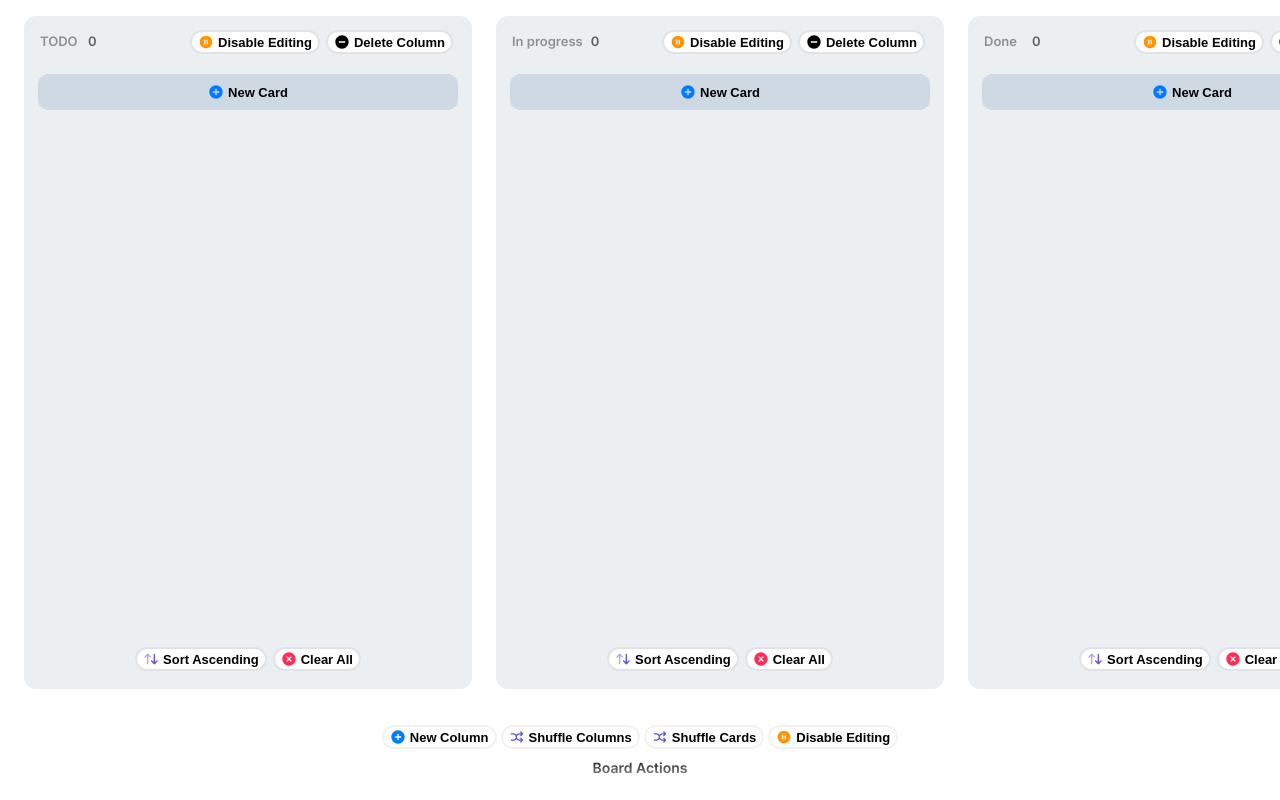
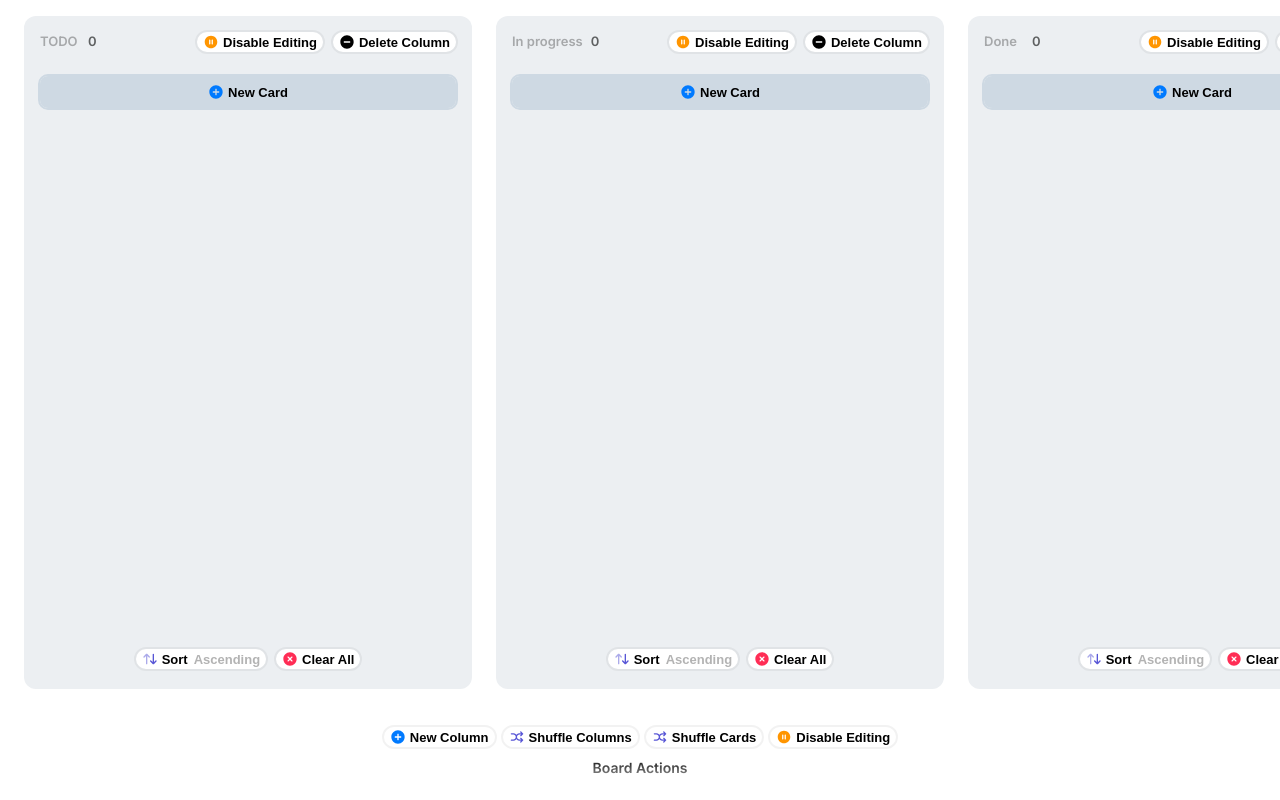
Before and after one commit to moskit33/kanban_board, a Vue app: page / in a window 1280 px wide. Built offline with nearby package versions, Linux system fonts and the light colour scheme.

Commit message:
fix column sorting, disable behavior and styles

```diff
--- a/src/components/Column.vue
+++ b/src/components/Column.vue
@@ -4,16 +4,17 @@
     <div class="column-header">
       <h3
         class="column-header__title"
+        :class="{ 'column-header__title--editing': isEditing }"
+        @click="startEditing"
         @keydown.enter.prevent="updateColumnTitle"
-        @blur="updateColumnTitle"
-        :contenteditable="!isDisabled"
+        :contenteditable="isEditing"
         ref="titleInput"
       >
         {{ column.title }}
       </h3>
       <span class="column-header__count">{{ column.cards.length }}</span>
       <BaseButton
-        class="column-header__button column-header__button--toggle-disable"
+        class="column-header__button column-header__button--toggle"
         :text="isDisabled ? 'Unlock Column' : 'Disable Editing'"
         :icon="isDisabled ? 'resume' : 'disable'"
         @click="toggleEditingDisabled"
@@ -28,10 +29,11 @@
     </div>
     <div class="cards-list">
       <Card
-        v-for="card in column.cards"
+        v-for="card in sortedCards"
         :key="card.id"
         :card="card"
         :columnId="column.id"
+        :isColumnDisabled="isDisabled"
       />
     </div>
     <BaseButton
@@ -43,11 +45,16 @@
     />
     <div class="column-actions">
       <BaseButton
-        :text="column.sortBy === 'asc' ? 'Sort Ascending' : 'Sort Descending'"
+        class="column-actions__button"
         icon="sort"
         :disabled="isDisabled"
-        @click="kanbanBoard.sortCards(column.id)"
-      />
+        @click="kanbanBoard.toggleSortBy(column.id)"
+      >
+        Sort
+        <span class="column-actions__button--sorting">{{
+          column.sortBy === "asc" ? "Ascending" : "Descending"
+        }}</span>
+      </BaseButton>
       <BaseButton
         text="Clear All"
         icon="clear"
@@ -59,7 +66,7 @@
 </template>
 
 <script setup>
-import { ref, onMounted, computed, inject } from "vue";
+import { ref, computed, inject, watch, nextTick } from "vue";
 import BaseButton from "./BaseButton.vue";
 import Card from "./Card.vue";
 import { useDragAndDrop } from "../composables/useDragAndDrop.js";
@@ -76,15 +83,36 @@ const kanbanBoard = inject("kanbanBoard");
 const { handleDragOver, handleDrop } = useDragAndDrop();
 
 const titleInput = ref(null);
+const isEditing = ref(false);
 const isDisabled = computed(() => props.column.editingDisabled);
+const sortedCards = computed(() => {
+  return props.column.cards.sort((a, b) => {
+    return props.column.sortBy === "asc"
+      ? a.title.localeCompare(b.title)
+      : b.title.localeCompare(a.title);
+  });
+});
 
 const column = props.column;
 
-onMounted(() => {
-  if (column.isNew && titleInput.value) {
+watch(
+  () => isDisabled.value,
+  (isDisabled) => {
+    if (isDisabled && isEditing.value) {
+      titleInput.value.textContent = column.title;
+      isEditing.value = false;
+    }
+  }
+);
+
+function startEditing() {
+  if (isDisabled.value) return;
+
+  isEditing.value = true;
+  nextTick(() => {
     titleInput.value.focus();
-  }
-});
+  });
+}
 
 function updateColumnTitle() {
   if (!titleInput.value) return;
@@ -94,12 +122,9 @@ function updateColumnTitle() {
   if (newTitle) {
     kanbanBoard.updateColumnTitle(newTitle, column.id);
   } else {
-    titleInput.value.textContent = column.title || "New Column";
-    if (!column.title) {
-      kanbanBoard.updateColumnTitle("New Column", column.id);
-    }
+    titleInput.value.textContent = column.title;
   }
-  titleInput.value.blur();
+  isEditing.value = false;
 }
 
 function toggleEditingDisabled() {
@@ -108,11 +133,13 @@ function toggleEditingDisabled() {
 
 function addCard() {
   if (isDisabled.value) return;
+
   kanbanBoard.addCard(column.id);
 }
 
 function deleteColumn() {
   if (isDisabled.value) return;
+
   kanbanBoard.deleteColumn(column.id);
 }
 
@@ -168,7 +195,7 @@ function drop(event) {
 .column-header__title {
   font-size: 13px;
   font-weight: 600;
-  color: rgba(0, 0, 0, 0.4);
+  color: #a6a8aa;
   margin: 0;
   min-width: 40px;
   max-width: 125px;
@@ -176,19 +203,21 @@ function drop(event) {
   min-height: 20px;
   max-height: 60px;
   overflow: hidden;
-  display: -webkit-box;
+  line-clamp: 3;
   -webkit-line-clamp: 3;
   -webkit-box-orient: vertical;
   text-overflow: ellipsis;
   white-space: normal;
 }
-.column-header__title:focus {
+.column-header__title--editing {
   outline: 2px solid #007bff;
+  background: #fff;
+  padding: 0 2px;
 }
 .column-header__count {
   font-size: 13px;
   font-weight: 600;
-  color: rgba(0, 0, 0, 0.6);
+  color: #5e6061;
   margin-left: 8px;
   margin-right: auto;
 }
@@ -202,7 +231,11 @@ function drop(event) {
   margin-bottom: 0 !important;
 }
 
-.column-header__button--toggle-disable {
+.column-header__button:last-child {
+  margin-right: 0;
+}
+
+.column-header__button--toggle {
   z-index: 10;
 }
 
@@ -217,4 +250,8 @@ function drop(event) {
 .column-actions {
   margin-top: auto;
 }
+.column-actions__button--sorting {
+  color: #b3b3b3;
+  padding-left: 6px;
+}
 </style>
--- a/src/composables/useCards.js
+++ b/src/composables/useCards.js
@@ -43,16 +43,11 @@ export function useCards(columns, findColumnById) {
     }
   };
 
-  const sortCards = (columnId) => {
+  const toggleSortBy = (columnId) => {
     const column = findColumnById(columnId);
     if (!column) return;
 
     column.sortBy = column.sortBy === "asc" ? "desc" : "asc";
-    column.cards.sort((a, b) =>
-      column.sortBy === "asc"
-        ? a.title.localeCompare(b.title)
-        : b.title.localeCompare(a.title)
-    );
   };
 
   const clearCards = (columnId) => {
@@ -100,7 +95,7 @@ export function useCards(columns, findColumnById) {
     addCard,
     deleteCard,
     updateCard,
-    sortCards,
+    toggleSortBy,
     clearCards,
     shuffleCards,
     handleCardDrop,
--- a/src/composables/useColumns.js
+++ b/src/composables/useColumns.js
@@ -2,7 +2,7 @@ import { ref, reactive, computed } from "vue";
 
 const INITIAL_COLUMNS = ["TODO", "In progress", "Done"];
 
-export function useColumns() {
+export function useColumns(isDisabledGlobal = ref(false)) {
   const columns = reactive([]);
   const nextColumnId = ref(1);
 
@@ -19,7 +19,7 @@ export function useColumns() {
         title,
         cards: [],
         isNew: false,
-        editingDisabled: false,
+        editingDisabled: isDisabledGlobal.value,
         sortBy: "asc",
       });
     });
@@ -28,10 +28,10 @@ export function useColumns() {
   const addColumn = () => {
     columns.push({
       id: nextColumnId.value++,
-      title: "",
+      title: "New Column",
       cards: [],
       isNew: true,
-      editingDisabled: false,
+      editingDisabled: isDisabledGlobal.value,
       sortBy: "asc",
     });
   };
--- a/src/composables/useKanbanBoard.js
+++ b/src/composables/useKanbanBoard.js
@@ -4,6 +4,8 @@ import { useCards } from "./useCards.js";
 import { useLocalStorage } from "./useLocalStorage.js";
 
 export function useKanbanBoard() {
+  const isDisabledGlobal = ref(false);
+
   const {
     columns,
     nextColumnId,
@@ -15,23 +17,20 @@ export function useKanbanBoard() {
     updateColumnTitle,
     shuffleColumns,
     toggleColumnEditing,
-  } = useColumns();
-
+  } = useColumns(isDisabledGlobal);
   const {
     nextCardId,
     totalCards,
     addCard,
     deleteCard,
     updateCard,
-    sortCards,
+    toggleSortBy,
     clearCards,
     shuffleCards,
     handleCardDrop,
   } = useCards(columns, findColumnById);
 
   const { loadFromLocalStorage, setupAutoSave } = useLocalStorage();
-
-  const isDisabledGlobal = ref(false);
 
   const toggleEditingGlobal = () => {
     isDisabledGlobal.value = !isDisabledGlobal.value;
@@ -84,7 +83,7 @@ export function useKanbanBoard() {
     addCard,
     deleteCard,
     updateCard,
-    sortCards,
+    toggleSortBy,
     clearCards,
     shuffleCards,
 
```
